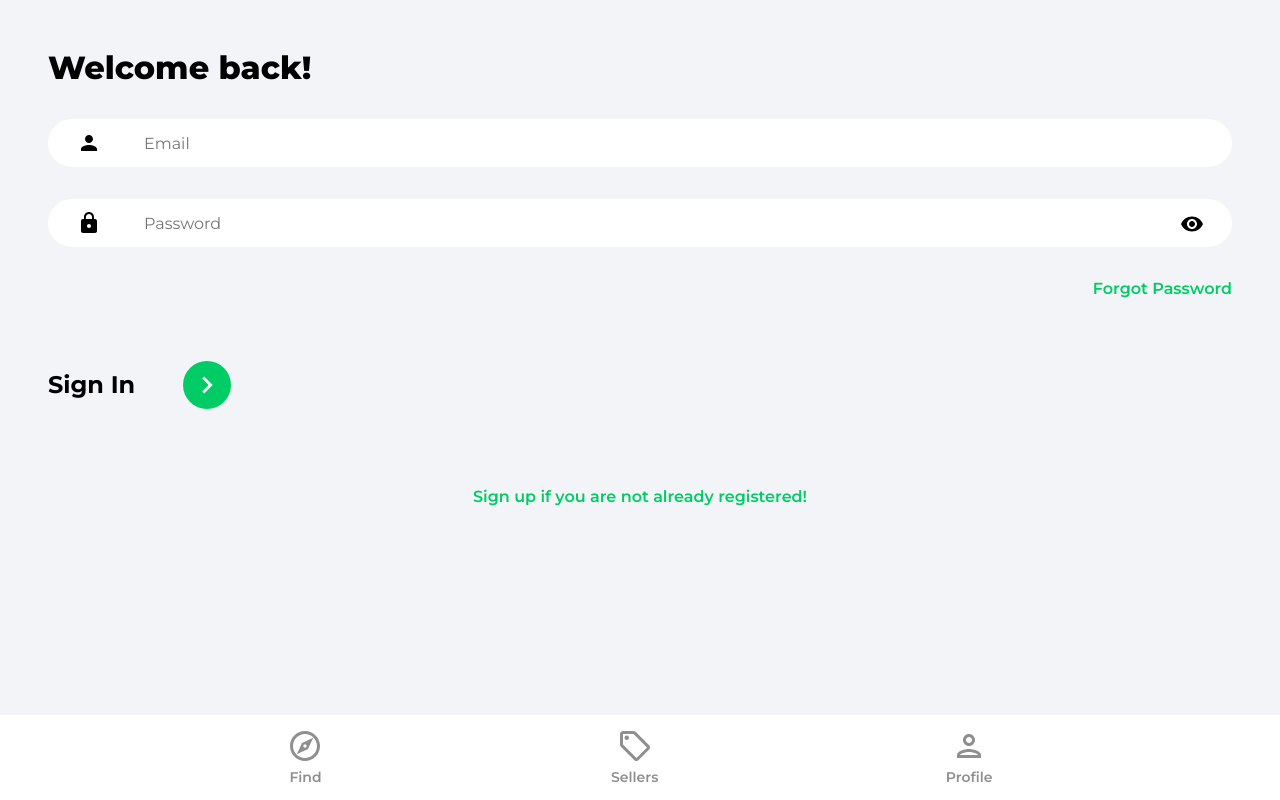
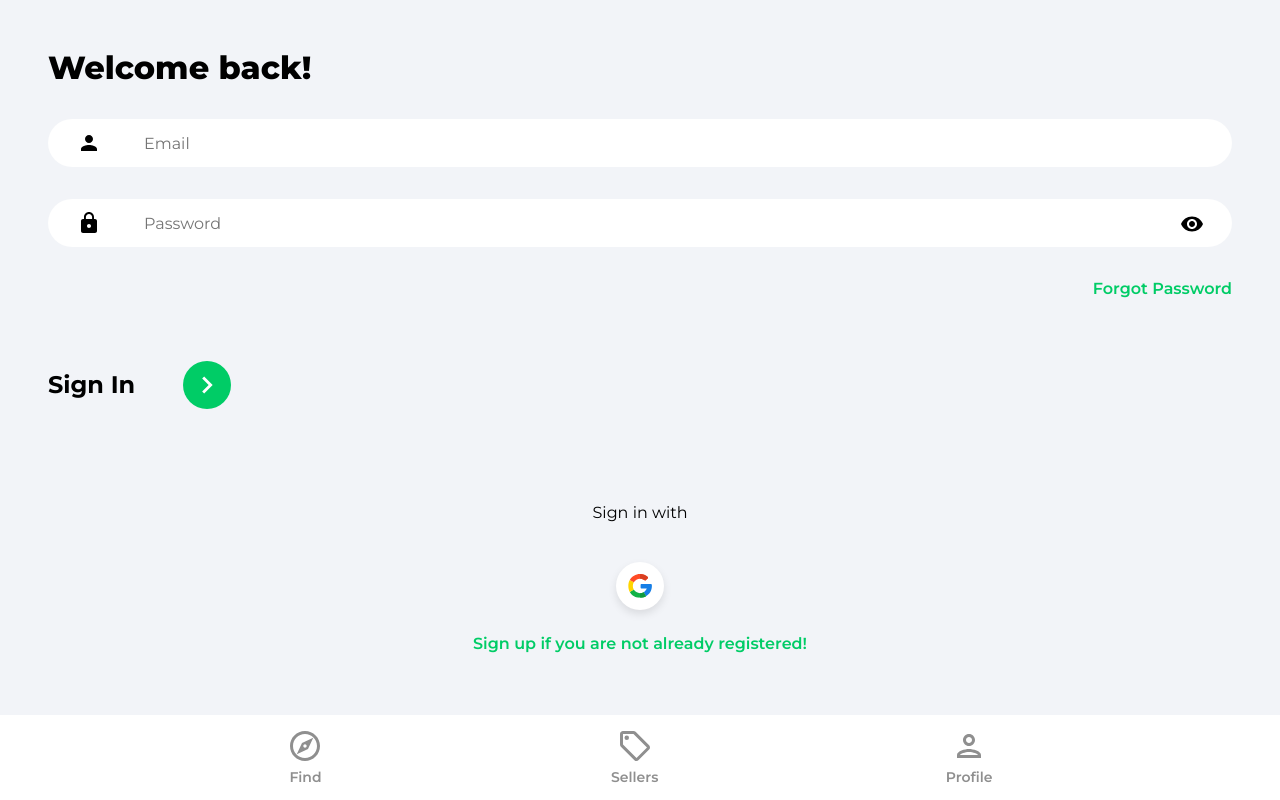
Before and after one commit to AdrianKolev/apartments-app, a React (Create React App) app: page /sign-in in a window 1280 px wide. Built offline with nearby package versions, Linux system fonts and the light colour scheme; the HTML template or start-up script is replaced by a standard one.

Commit message:
adding google OAuth to the sign in and sign up pages

```diff
--- /dev/null
+++ b/src/components/OAuth.jsx
@@ -0,0 +1,49 @@
+import {useLocation, useNavigate} from "react-router-dom";
+import {getAuth, GoogleAuthProvider, signInWithPopup} from "firebase/auth";
+import {doc, getDoc, serverTimestamp, setDoc} from "firebase/firestore";
+import {db} from "../firebase.config"
+import {toast} from "react-toastify";
+import googleIcon from "../assets/svg/googleIcon.svg"
+
+function OAuth() {
+
+    const navigate = useNavigate();
+    const location = useLocation();
+
+    const onGoogleClick = async () => {
+        try {
+            const auth = getAuth();
+            const provider = new GoogleAuthProvider();
+            const result = await signInWithPopup(auth, provider);
+            const user = result.user;
+
+            // Check for user in database
+            const userRef = doc(db, 'users', user.uid);
+            const snapUser = await getDoc(userRef);
+
+            // If user doesn't exist create user
+            if (!snapUser.exists()) {
+                await setDoc(doc(db, 'users', user.uid), {
+                    name: user.displayName,
+                    email: user.email,
+                    timestamp: serverTimestamp()
+                });
+            }
+            navigate('/');
+
+        } catch (error) {
+            toast.error('Could not authorize with google')
+        }
+    }
+
+    return (
+        <div className="socialLogin">
+            <p>Sign {location.pathname === '/sign-up' ? 'up' : 'in'} with</p>
+            <button className="socialIconDiv" onClick={onGoogleClick}>
+                <img className="socialIconImg" src={googleIcon} alt="google"/>
+            </button>
+        </div>
+    );
+}
+
+export default OAuth;
--- a/src/index.css
+++ b/src/index.css
@@ -289,11 +289,10 @@
 }
 
 .registerLink {
-  margin-top: 4rem;
   color: #00cc66;
   font-weight: 600;
   text-align: center;
-  margin-bottom: 3rem;
+  margin-bottom: 8rem;
 }
 
 @media (min-width: 1217px) {
@@ -301,7 +300,7 @@
     margin-bottom: 10rem;
   }
 }
-@media (max-height: 536) {
+@media (max-height: 536px) {
   .explore {
     margin-bottom: 10rem;
   }
--- a/src/scenes/SignIn.jsx
+++ b/src/scenes/SignIn.jsx
@@ -4,6 +4,7 @@
 import {ReactComponent as ArrowRightIcon} from "../assets/svg/keyboardArrowRightIcon.svg";
 import visibilityIcon from "../assets/svg/visibilityIcon.svg"
 import {toast} from "react-toastify";
+import OAuth from "../components/OAuth";
 
 
 function SignIn() {
@@ -96,7 +97,10 @@
                             </button>
                         </div>
                     </form>
-                    <Link to='/sign-up' className='registerLink'>Sign up if you are not already registered!</Link>
+                    <OAuth />
+                    <div>
+                        <Link to='/sign-up' className='registerLink'>Sign up if you are not already registered!</Link>
+                    </div>
                 </main>
             </div>
         </>
--- a/src/scenes/SignUp.jsx
+++ b/src/scenes/SignUp.jsx
@@ -1,12 +1,12 @@
 import {useState} from "react";
 import {Link, useNavigate} from "react-router-dom";
-import {getAuth, createUserWithEmailAndPassword, updateProfile} from 'firebase/auth'
+import {createUserWithEmailAndPassword, getAuth, updateProfile} from 'firebase/auth'
 import {db} from '../firebase.config';
-import {setDoc, doc, serverTimestamp} from 'firebase/firestore';
+import {doc, serverTimestamp, setDoc} from 'firebase/firestore';
 import {ReactComponent as ArrowRightIcon} from "../assets/svg/keyboardArrowRightIcon.svg";
 import visibilityIcon from "../assets/svg/visibilityIcon.svg"
 import {toast} from "react-toastify";
-
+import OAuth from "../components/OAuth";
 
 function SignUp() {
 
@@ -116,12 +116,14 @@
                                 Sign Up
                             </p>
                             <button className="signUpButton">
-                                <ArrowRightIcon fill="#ffffff" width='34px' height='34px' />
+                                <ArrowRightIcon fill="#ffffff" width='34px' height='34px'/>
                             </button>
                         </div>
                     </form>
-
-                    <Link to='/sign-in' className='registerLink'>Sign in if you registered!</Link>
+                    <OAuth/>
+                    <div>
+                        <Link to='/sign-in' className='registerLink'>Sign in if you registered!</Link>
+                    </div>
                 </main>
             </div>
         </>
```
